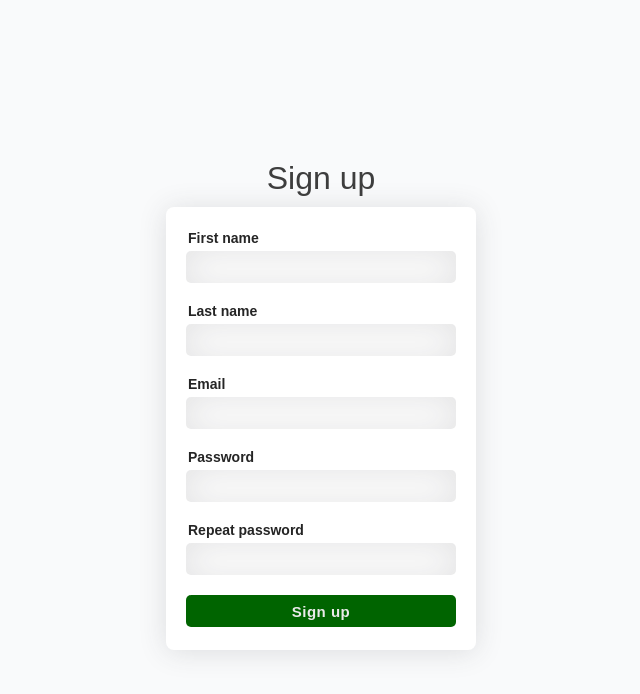
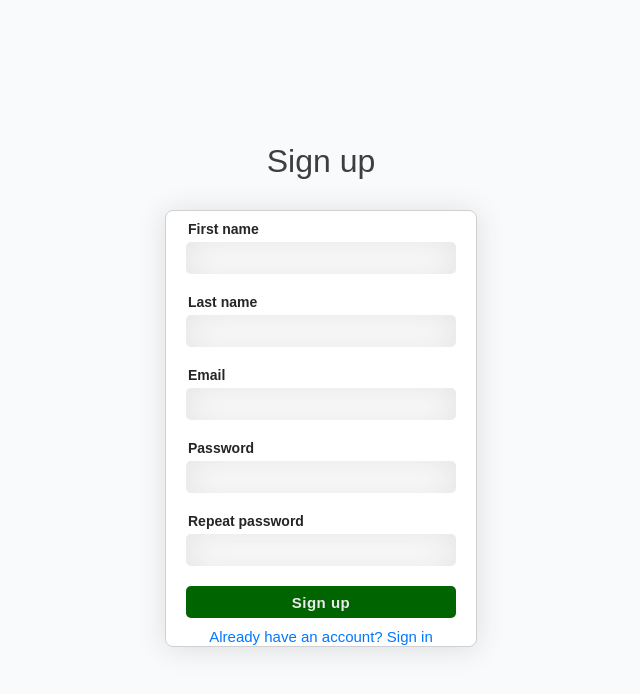
Before and after one commit to viktor-radchenko/crm-dashboard, a Django app: page /signup/ in a window 1280 px wide. Shown: the top 694 px of the page, without its empty margins (319-959 px from the left). Run offline with Django 3.2, Linux system fonts and the light colour scheme; some libraries are stand-ins or nearby versions.

Commit message:
UI-2: signup styles

```diff
--- a/app_crm/static/css/signup.css
+++ b/app_crm/static/css/signup.css
@@ -31,6 +31,7 @@ body {
     background-color: #ffffff!important;
     box-shadow: 0 2px 28px 0 #3a3b4526!important;
     border-radius: 8px;
+    padding: 1rem 0 1rem 0;
 }
 
 .register-form {
--- a/app_crm/templates/signup.html
+++ b/app_crm/templates/signup.html
@@ -7,6 +7,7 @@
     <title>register</title>
 
     {% load static %}
+    <link rel="stylesheet" href="{% static "/css/signin.css" %}">
     <link rel="stylesheet" href="{% static "/css/signup.css" %}">
     <link rel="stylesheet" href="{% static "/css/custom.css" %}">
     <link rel="shortcut icon" href="{% static "/img/ico/favicon.svg" %}">
@@ -60,6 +61,8 @@
                     <div class="form-item">
                         <button type="submit" class="submit-button">Sign up</button>
                     </div>
+
+                    <small><a href="/login/" class="register-link-a">Already have an account? Sign in</a></small>
                 </div>
             </form>
         </div>
```
